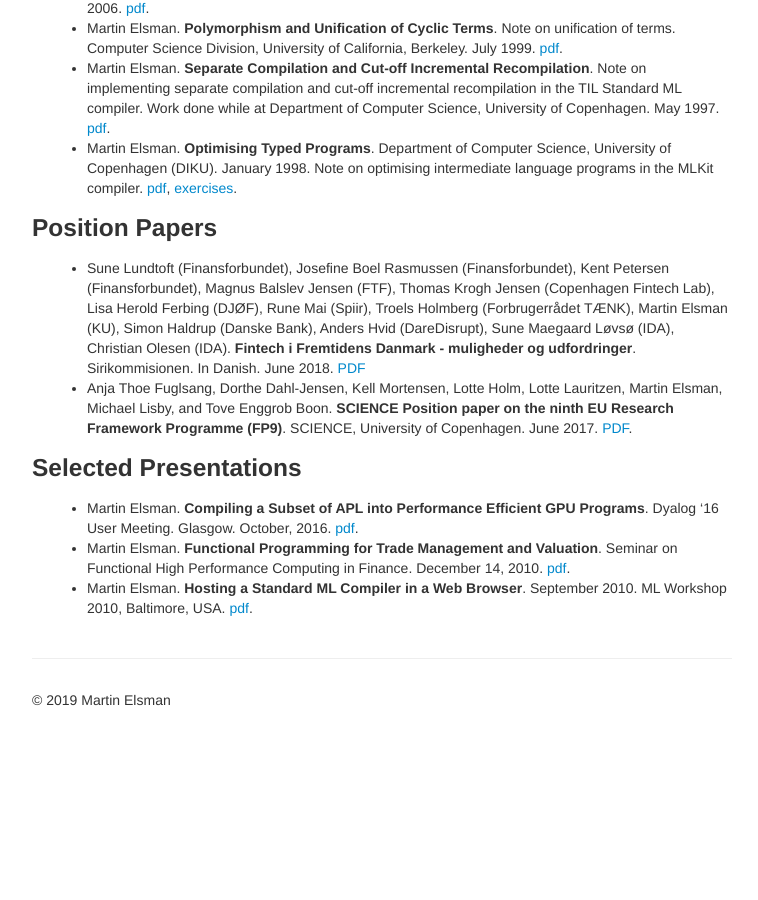
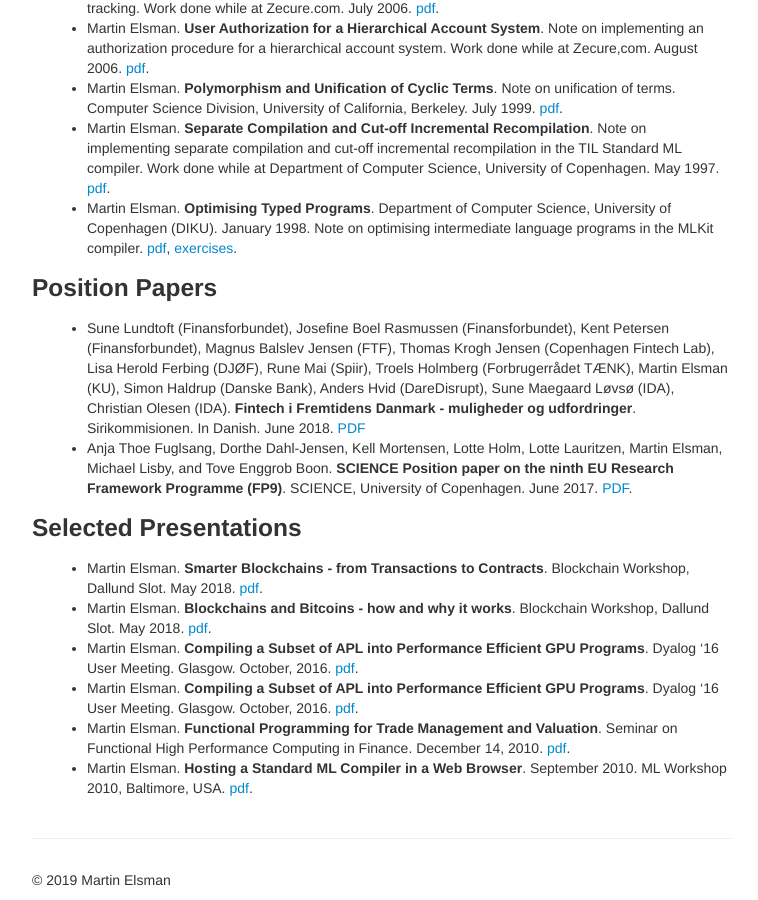
Before and after one commit to melsman/melsman.github.io, a Jekyll site: the page built from papers.md, in a window 1280 px wide and 900 px high, scrolled down 3254 px. Shown: the whole window, without its empty margins (258-1016 px from the left). Built offline with Jekyll 4.4.1, drawn with Linux system fonts in a browser that asks for light colours; nearby versions of some CDN libraries; before the commit the page ends 3974 px from its top, so only the background shows below that; some of the changed text lies outside the part shown.

Commit message:
new tech report and slides

```diff
--- a/papers.md
+++ b/papers.md
@@ -109,6 +109,8 @@
 
 ### Technical Reports
 
+* Martin Elsman and Niels Hallenberg. __Combining Region Inference and Generation Garbage Collection__. Department of Computer Science, University of Copenhagen (DIKU), Denmark. DIKU Technical report 2019/01. ISSN 0107-8283. November 2019. [pdf](/pdf/gengc-techreport.pdf).
+
 * Martin Elsman, Troels Henriksen, and Cosmin Oancea. __Parallel Programming in Futhark__. Edition 0.8. Department of Computer Science, University of Copenhagen. November 2018. [pdf](/pdf/futhark-book-0.8.0.pdf), [bibtex](/pdf/futhark-book.bibtex.txt), [latest-pdf](https://media.readthedocs.org/pdf/futhark-book/latest/futhark-book.pdf), [latest-html](https://futhark-book.readthedocs.io/en/latest/).
 
 * Christian Andreetta, Vivien Begot, Jost Berthold, Martin Elsman,
@@ -215,6 +217,12 @@
 
 ### Selected Presentations
 
+* Martin Elsman. __Smarter Blockchains - from Transactions to Contracts__. Blockchain Workshop, Dallund Slot. May 2018. [pdf](/pdf/Blockchain_smart.pdf).
+
+* Martin Elsman. __Blockchains and Bitcoins - how and why it works__. Blockchain Workshop, Dallund Slot. May 2018. [pdf](/pdf/Blockchain_intro.pdf).
+
+* Martin Elsman. __Compiling a Subset of APL into Performance Efficient GPU Programs__. Dyalog '16 User Meeting. Glasgow. October, 2016. [pdf](/pdf/Dyalog16.pdf).
+
 * Martin Elsman. __Compiling a Subset of APL into Performance Efficient GPU Programs__. Dyalog '16 User Meeting. Glasgow. October, 2016. [pdf](/pdf/Dyalog16.pdf).
 
 * Martin Elsman. __Functional Programming for Trade Management and
```
Also changed, not shown: 3 other files.
